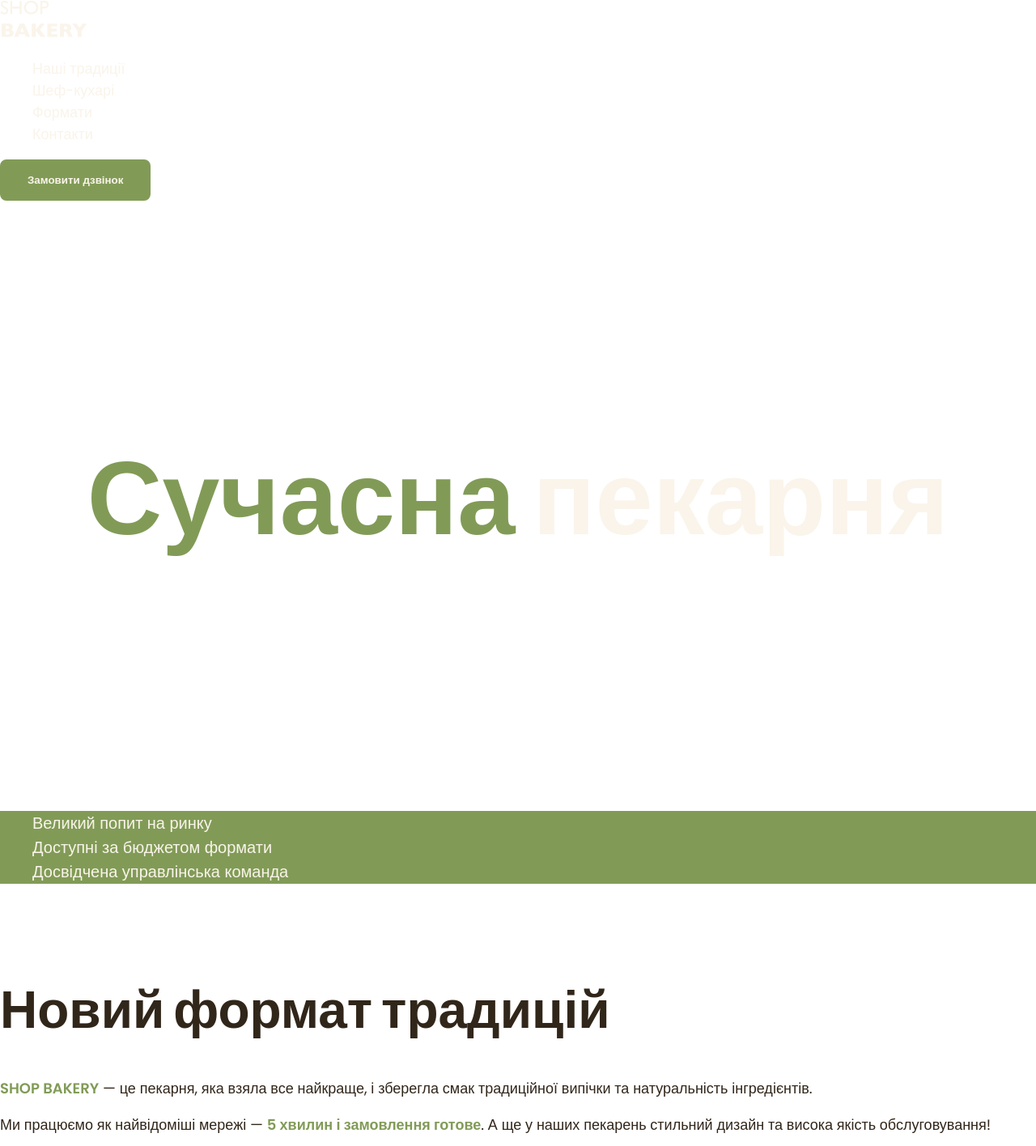
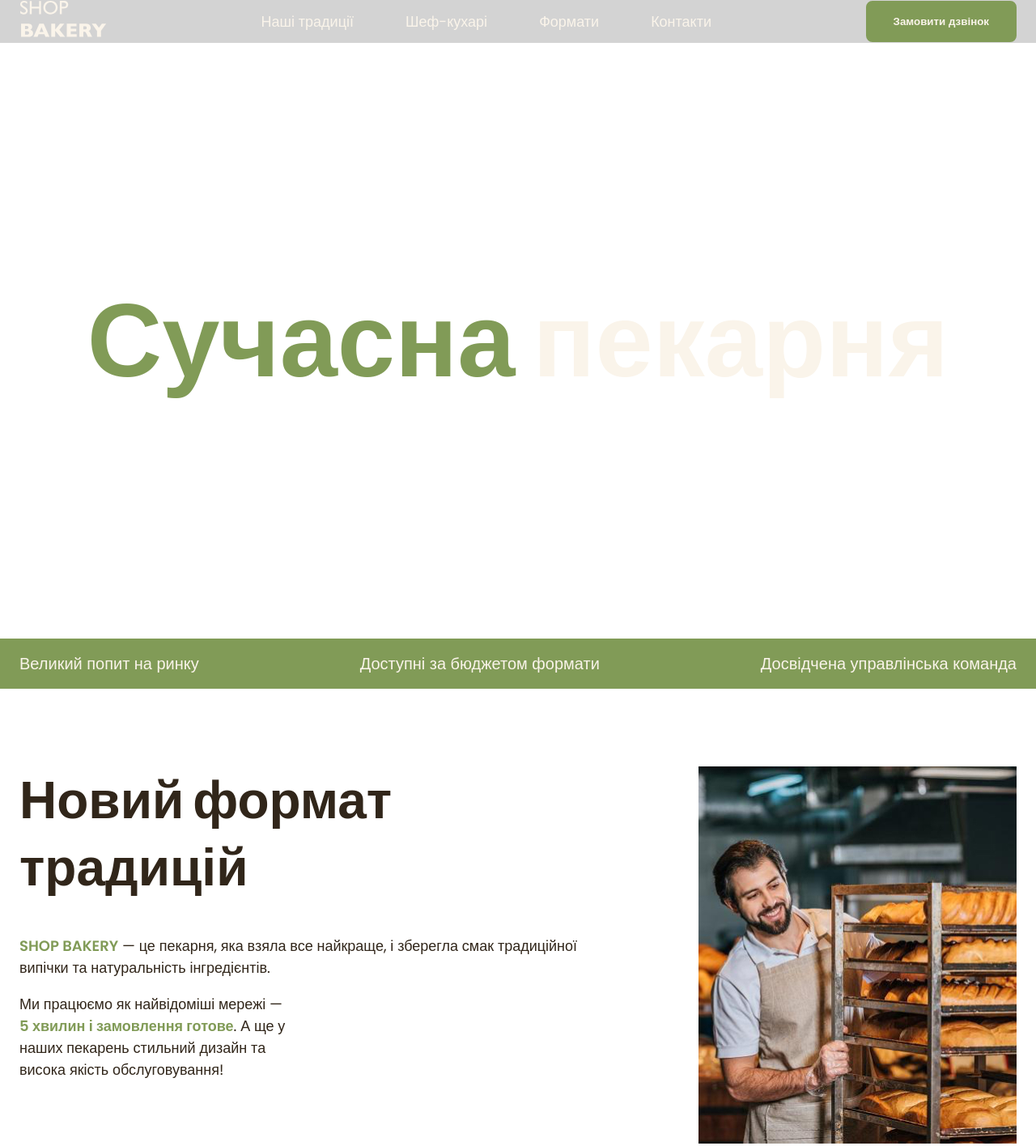
Before and after one commit to VitaliyRoy/bakery-website, a plain HTML site: page index.html in a window 1280 px wide. Shown: the top 1416 px of the page at 81% size. Drawn offline with Linux system fonts and the light colour scheme.

Commit message:
changes from lesson 8

```diff
--- a/css/styles.css
+++ b/css/styles.css
@@ -66,6 +66,8 @@ address {
 }
 
 ul {
+  margin: 0;
+  padding: 0;
   list-style-type: none;
 }
 
@@ -86,6 +88,7 @@ ul {
   width: 100%;
   max-width: 1288px;
   margin: 0 auto;
+  padding: 0 24px;
 }
 
 /* Button */
@@ -112,7 +115,31 @@ ul {
 
 .link:hover {
   color: var(--color-brand-light);
-  font-weight: 600;
+}
+
+/* Header */
+.header {
+  background-color: lightgray;
+}
+
+.header-container {
+  display: flex;
+  align-items: center;
+  gap: 40px;
+}
+
+.header-nav {
+  display: flex;
+  align-items: center;
+  flex-grow: 1;
+  gap: 40px;
+}
+
+.header-menu {
+  display: flex;
+  gap: 64px;
+  flex-grow: 1;
+  justify-content: center;
 }
 
 /* Hero section */
@@ -133,12 +160,19 @@ ul {
 }
 
 /* Advantages section */
+.advantages-section {
+  background-color: var(--color-brand-light);
+  padding: 16px 0;
+}
+
 .advantages-list {
-  color: var(--color-primary-light);
-  background-color: var(--color-brand-light);
+  display: flex;
+  justify-content: space-between;
+  gap: 40px;
 }
 
 .advantages-item {
+  color: var(--color-primary-light);
   font-size: 20px;
   font-weight: 300;
 }
@@ -158,6 +192,16 @@ ul {
   padding-top: 96px;
 }
 
+.traditions-container {
+  display: flex;
+  justify-content: space-between;
+  gap: 40px;
+}
+
+.traditions-content {
+  max-width: 710px;
+}
+
 .traditions-title {
   margin-bottom: 42px;
 }
@@ -169,6 +213,10 @@ ul {
 
 .traditions-text .uppercase {
   text-transform: uppercase;
+}
+
+.traditions-text.limited {
+  max-width: 340px;
 }
 
 /* Chefs section */
@@ -183,6 +231,22 @@ ul {
 }
 
 /* Frmats section */
+.formats-list {
+  display: flex;
+  flex-wrap: wrap;
+  gap: 20px;
+}
+
+.formats-item {
+  flex-basis: calc((100% - 40px) / 3);
+}
+
+.format-card {
+  padding: 24px;
+  border: 1px solid lightgray; /* remove */
+  border-radius: 16px;
+}
+
 .formats-title {
   margin-bottom: 80px;
 }
--- a/index.html
+++ b/index.html
@@ -9,13 +9,14 @@
     <link rel="stylesheet" href="./css/styles.css" />
   </head>
   <body>
-    <header>
+    <header class="header">
       <div class="container">
-        <nav>
+        <div class="header-container">
+          <nav class="header-nav">
             <a href="/">
               <img src="./images/logo.svg" alt="Логотип сучасної пекарні" />
             </a>
-          <ul>
+            <ul class="header-menu">
               <li>
                 <a class="link" href="#traditions-section">Наші традиції</a>
               </li>
@@ -26,6 +27,7 @@
           </nav>
           <button class="button" type="button">Замовити дзвінок</button>
         </div>
+      </div>
     </header>
     <main>
       <section class="hero-section">
@@ -35,7 +37,7 @@
           </h1>
         </div>
       </section>
-      <section>
+      <section class="advantages-section">
         <div class="container">
           <h2 class="visually-hidden">Наші переваги</h2>
           <ul class="advantages-list">
@@ -47,21 +49,27 @@
       </section>
       <section class="traditions-section section" id="traditions-section">
         <div class="container">
-          <h2 class="traditions-title section-title">Новий формат традицій</h2>
+          <div class="traditions-container">
+            <div class="traditions-content">
+              <h2 class="traditions-title section-title">
+                Новий формат традицій
+              </h2>
               <p class="traditions-text">
-            <span class="brand uppercase">shop bakery</span> — це пекарня, яка
-            взяла все найкраще, і зберегла смак традиційної випічки та
+                <span class="brand uppercase">shop bakery</span> — це пекарня,
+                яка взяла все найкраще, і зберегла смак традиційної випічки та
                 натуральність інгредієнтів.
               </p>
-          <p class="traditions-text">
+              <p class="traditions-text limited">
                 Ми працюємо як найвідоміші мережі —
                 <span class="brand">5 хвилин і замовлення готове</span>. А ще у
                 наших пекарень стильний дизайн та висока якість обслуговування!
               </p>
+            </div>
             <img
               src="./images/baker-man.jpg"
               alt="Чоловік пекар дивиться на батони із посмішкою"
             />
+          </div>
         </div>
       </section>
       <section class="section" id="chefs-section">
@@ -95,9 +103,9 @@
       <section class="section" id="formats-section">
         <div class="container">
           <h2 class="formats-title section-title">Формати</h2>
-          <ul>
-            <li>
-              <article>
+          <ul class="formats-list">
+            <li class="formats-item">
+              <article class="format-card">
                 <h3 class="format-title" lang="en">Walrus</h3>
                 <div class="format-text">
                   <p>Площа: до 120 м2</p>
@@ -110,8 +118,8 @@
                 </div>
               </article>
             </li>
-            <li>
-              <article>
+            <li class="formats-item">
+              <article class="format-card">
                 <h3 class="format-title" lang="en">Horseshoe</h3>
                 <div class="format-text">
                   <p>Площа: до 120 м2</p>
@@ -124,8 +132,8 @@
                 </div>
               </article>
             </li>
-            <li>
-              <article>
+            <li class="formats-item">
+              <article class="format-card">
                 <h3 class="format-title" lang="en">Handlebar</h3>
                 <div class="format-text">
                   <p>Площа: до 120 м2</p>
```
Lines whose indentation alone changed are shown as unchanged.
